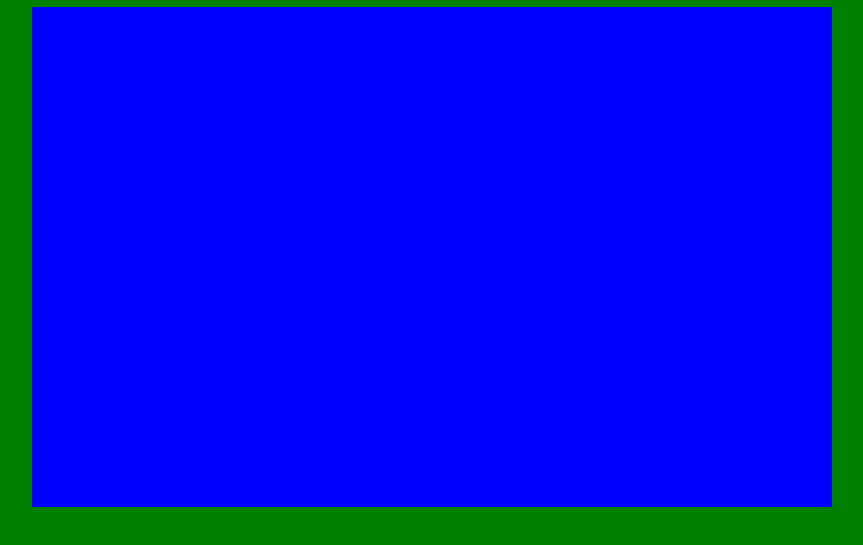
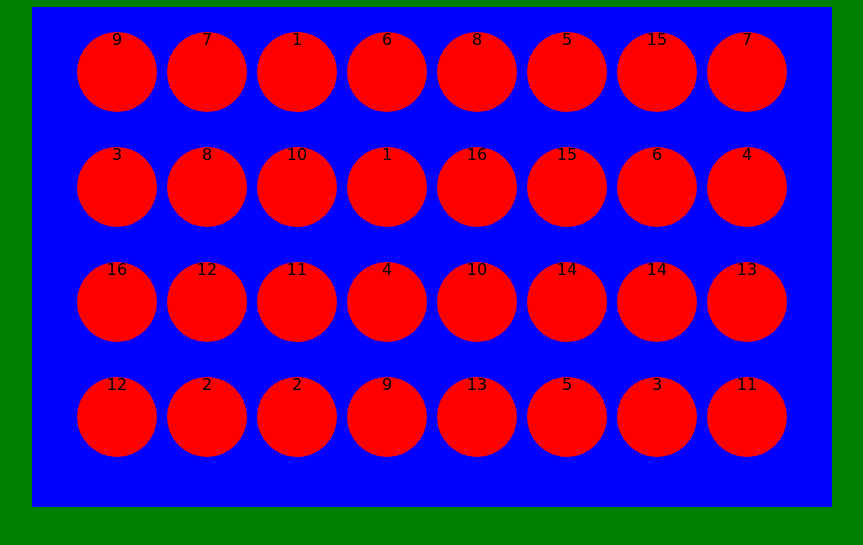
Before and after one commit to dhackelman/the-iron-yard-hw-memory-game, a website: page index.html in a window 1280 px wide. Both pictures are taken after a click on the button "Start Game". Shown: the part 249-794 px from the top of the page, without its empty margins (208-1071 px from the left). Drawn offline with Linux system fonts and the light colour scheme; files whose address does not match are found by name; a web font is replaced by a local one.

Commit message:
don't break this again

```diff
--- a/index.html
+++ b/index.html
@@ -24,7 +24,7 @@
       </footer>
         <script id="card-template" type="text/x-handlebars-template">
             <div class="card" data-id={{id}}>
-              <div class="card-image hide" style="background-image:{{image}}"></div>
+              <div class="card-image hide" style="background-image: url(http://www.fillmurray.com/75/75)"></div>
               <div class="card-id">{{id}}</div>
             </div>
         </script>
--- a/src/js/main.js
+++ b/src/js/main.js
@@ -4,23 +4,6 @@
   const memoryGameModule = function() {
 
     const startButton = document.querySelector('.start-game-button');
-    const img1 = "../images/image-num1";
-    const img2 = "../images/image-num2";
-    const img3 = "../images/image-num3";
-    const img4 = "../images/image-num4";
-    const img5 = "../images/image-num5";
-    const img6 = "../images/image-num6";
-    const img7 = "../images/image-num7";
-    const img8 = "../images/image-num8";
-    const img9 = "../images/image-num9";
-    const img10 = "../images/image-num10";
-    const img11 = "../images/image-num11";
-    const img12 = "../images/image-num12";
-    const img13 = "../images/image-num13";
-    const img14 = "../images/image-num14";
-    const img15 = "../images/image-num15";
-    const img16 = "../images/image-num16";
-    const imageArrays = [img1, img2, img3, img4, img5, img6, img7, img8, img9, img10, img11, img12, img13, img14, img15, img16];
     const userGuess = [];
     const cardArray = [];
     let randomizedArray = [];
@@ -28,8 +11,7 @@
     class MemoryCards {
       constructor(arg) {
           // this.image = cardId.url;
-          this.id = arg1;
-          this.id = arg2;
+          this.id = arg;
           this.build();
       }
 
@@ -52,16 +34,14 @@
 
     function buildCardSet() {
       for (let index = 0; index <= 15; index++) {
-        for(let imgIndex = 0; imageIndex<imageArrays.length;imageIndex++){
-          cardArray.push(new MemoryCards(`${index+1}`, `${imgIndex}`));
-          cardArray.push(new MemoryCards(`${index+1}`, `${imgIndex}`));
+          cardArray.push(new MemoryCards(`${index+1}`));
+          cardArray.push(new MemoryCards(`${index+1}`));
         }
-      }
     }
 
     function checkMatches() {
       if (userGuess[0] === userGuess[1]){
-        $('.match-or-no').html('<p>Match!</p>')
+        $('.match-or-no').html('<p>Match!</p>');
         setTimeout(placeCheckMark, 900);
       } else {
         $('.match-or-no').html('Not a match! Try again!');
@@ -79,7 +59,7 @@
         userGuess.push($(this).attr('data-id'));
         $(this).children().toggleClass('hide');
         $(this).addClass('check');
-        // console.log($(this));
+        console.log($(this));
         trackTwoGuesses();
 
       });
```
